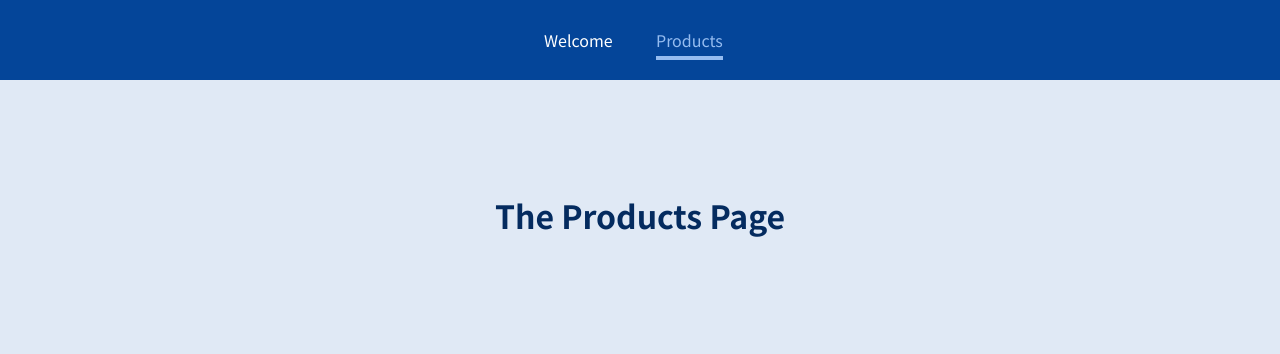
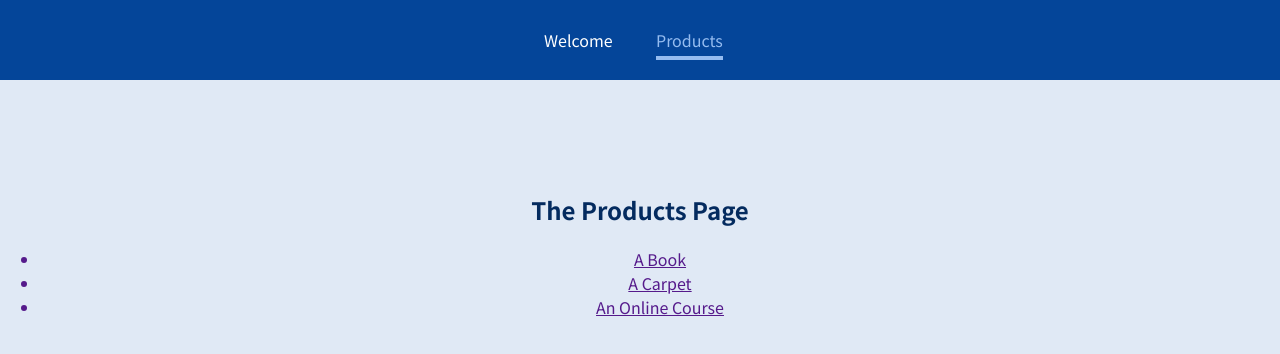
Before and after one commit to CodeNameNinja/React-Router, a JavaScript app: page /products in a window 1280 px wide. Shown: the top 354 px of the page. Built offline with nearby package versions, Linux system fonts and the light colour scheme.

Commit message:
setting up dynamic routing

```diff
--- a/src/App.js
+++ b/src/App.js
@@ -1,7 +1,8 @@
 import { Route } from "react-router-dom";
 import Welcome from "./pages/Welcome";
 import Products from "./pages/Products";
-import MainHeader from './components/MainHeader'
+import MainHeader from "./components/MainHeader";
+import ProductDetail from "./pages/ProductDetail";
 function App() {
   return (
     <div>
@@ -13,6 +14,9 @@ function App() {
         <Route path="/products">
           <Products />
         </Route>
+        <Route path="/product/:productId">
+          <ProductDetail />
+        </Route>
       </main>
     </div>
   );
--- /dev/null
+++ b/src/pages/ProductDetail.js
@@ -0,0 +1,9 @@
+const ProductDetail = () => {
+  return (
+    <section>
+      <h1>Product Detail</h1>
+    </section>
+  );
+};
+
+export default ProductDetail;
--- a/src/pages/Products.js
+++ b/src/pages/Products.js
@@ -1,5 +1,22 @@
+import { Link } from "react-router-dom";
+
 const Products = () => {
-    return <h1>The Products Page</h1>
-}
+  return (
+    <section>
+      <h1>The Products Page</h1>
+      <ul>
+        <Link>
+          <li>A Book</li>
+        </Link>
+        <Link>
+          <li>A Carpet</li>
+        </Link>
+        <Link>
+          <li>An Online Course</li>
+        </Link>
+      </ul>
+    </section>
+  );
+};
 
 export default Products;
```
Also changed, not shown: 8 other files (tests, documents, lock files or other folders). Lines whose indentation alone changed are shown as unchanged.
